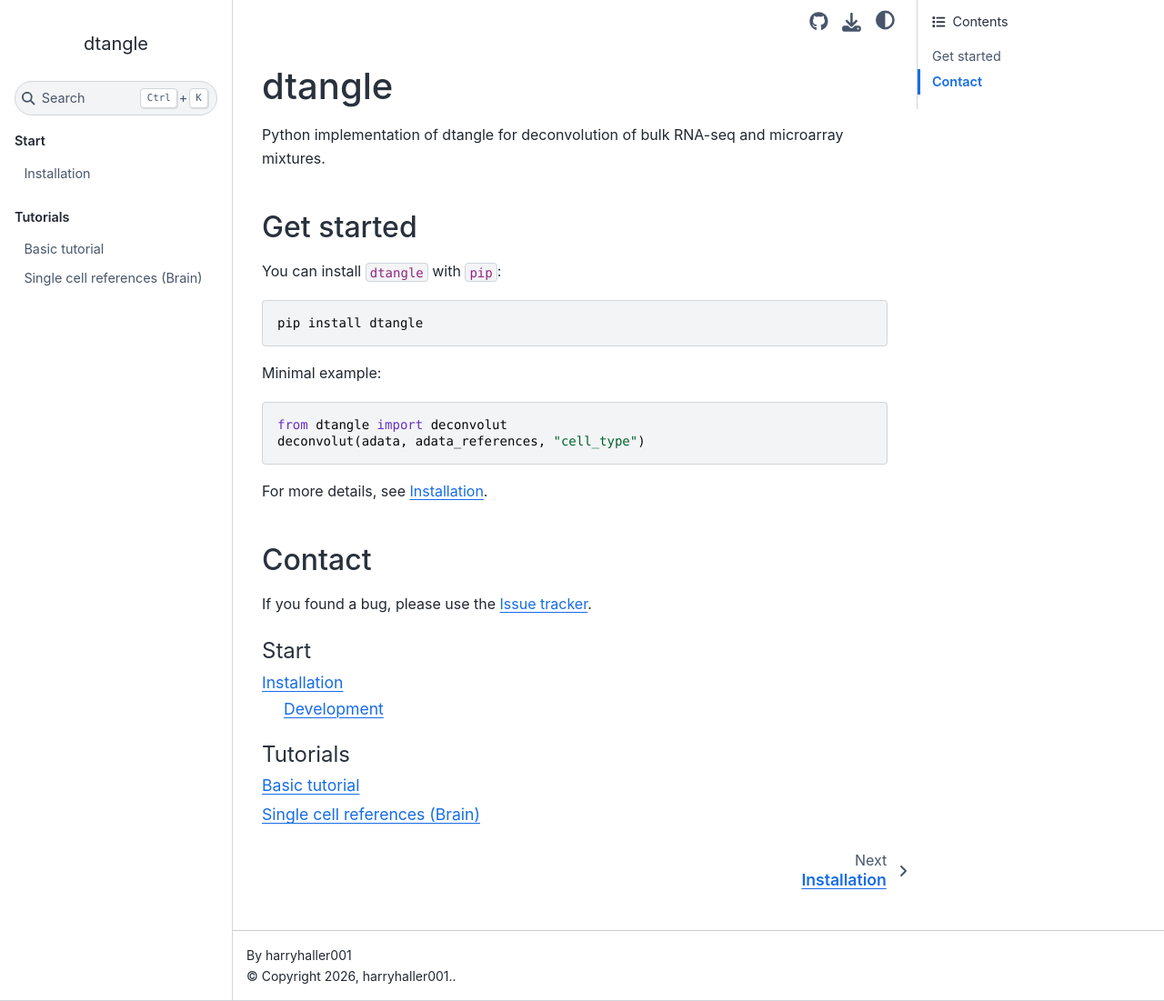
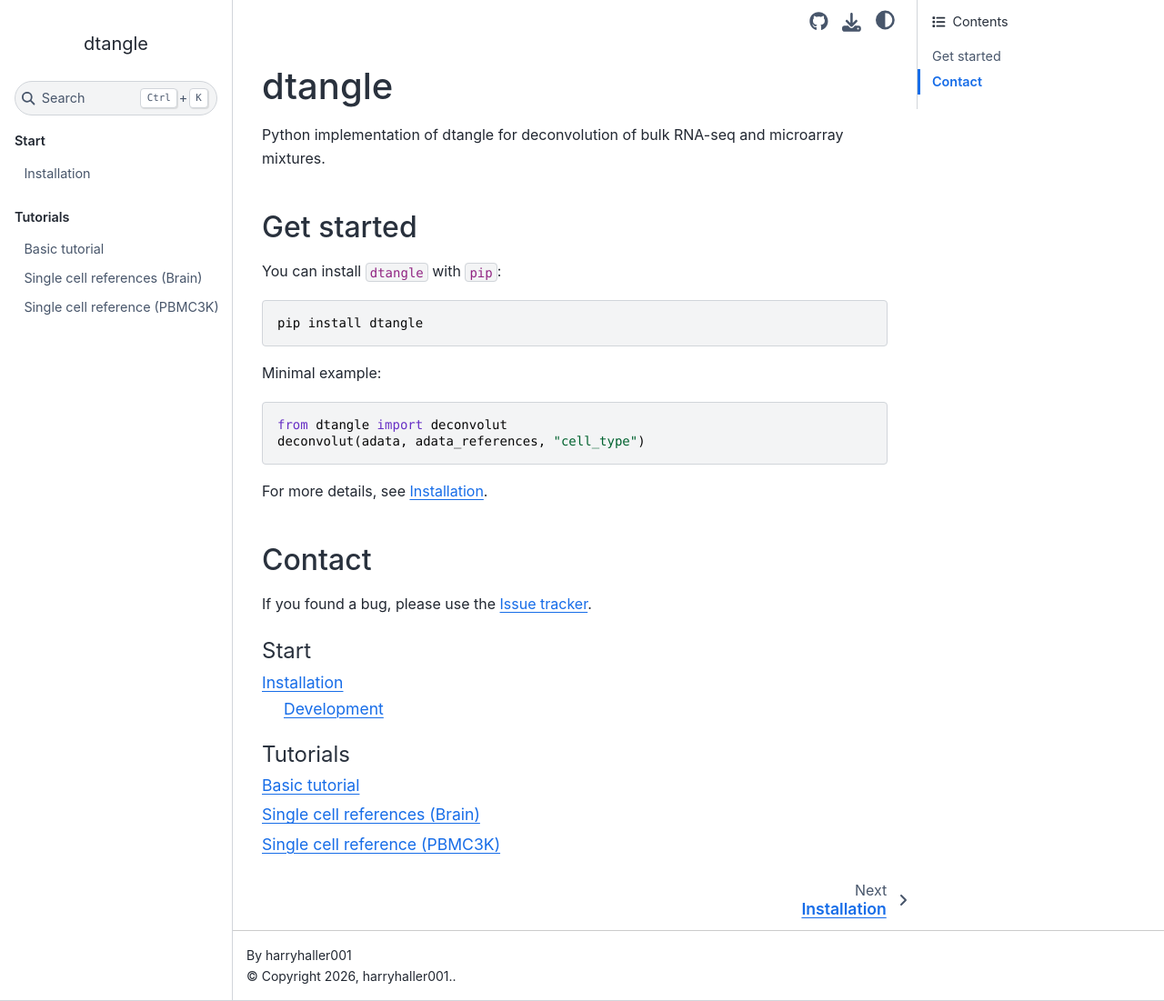
Before and after one commit to harryhaller001/dtangle, a Sphinx documentation site: the page built from docs/index.rst, in a window 1280 px wide and 1101 px high. Shown: the whole window at 91% size. Built offline with Sphinx 7.4.7 and the Sphinx Book theme 1.1.4, drawn with Linux system fonts in a browser that asks for light colours; pages that are not in the unit, such as notebooks, are missing from menus.

Commit message:
adding pbmc3k notebook to doc index, re-run example notebooks

```diff
--- a/docs/index.rst
+++ b/docs/index.rst
@@ -48,6 +48,7 @@ If you found a bug, please use the `Issue tracker <https://github.com/harryhalle
 
     notebooks/vignette_basic
     notebooks/vignette_brain
+    notebooks/vignette_pbmc3k
 
 
 .. toctree::
```
Also changed, not shown: 2 other files.
